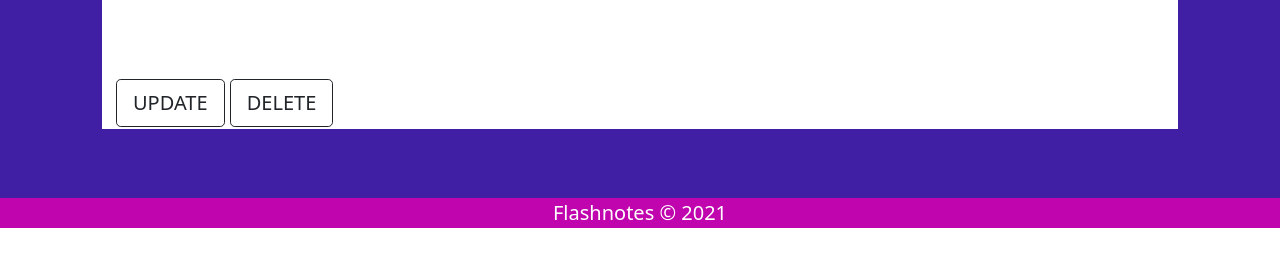
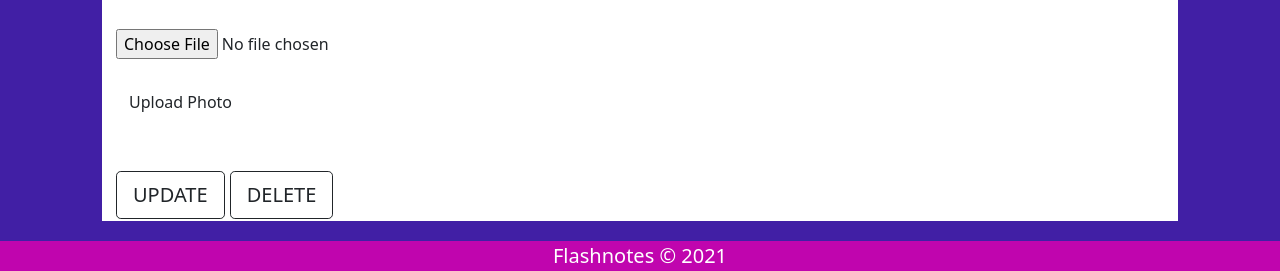
Before and after one commit to Niki-Sal/StickyNotes, a Django app: page /books/1/ in a window 1280 px wide. Shown: the part 572-843 px from the top of the page. Before the commit the page ends 800 px from the top, so only its background shows below. Run offline with Django 3.2, Linux system fonts and the light colour scheme; a user stored in the database is signed in; tables that the repository leaves empty hold one stand-in row (values such as "Sample post"); grey boxes marked "Sample" are stand-in pictures.

Commit message:
Add photo upload functionality

```diff
--- a/main_app/admin.py
+++ b/main_app/admin.py
@@ -3,9 +3,10 @@
 # Register your models here.
 from django.contrib import admin
 # Register your models here.
-from .models import Book, Postit, Flashcard
+from .models import Book, Postit, Flashcard, Photo
 
 # Register your models here
 admin.site.register(Book)
 admin.site.register(Postit)
 admin.site.register(Flashcard)
+admin.site.register(Photo)
--- a/main_app/forms.py
+++ b/main_app/forms.py
@@ -10,7 +10,7 @@
 class BookForm(forms.ModelForm):
     class Meta:
         model = Book
-        fields = ('name', 'author', 'notetype', 'image')
+        fields = ('name', 'author', 'notetype')
 
 class FlashcardForm(forms.ModelForm):
     class Meta:
--- a/main_app/models.py
+++ b/main_app/models.py
@@ -39,3 +39,11 @@
 
     def __str__(self):
         return self.question
+
+
+class Photo(models.Model):
+    url = models.CharField(max_length=200)
+    book = models.ForeignKey(Book, on_delete=models.CASCADE)
+
+    def __str__(self):
+        return f"Photo for book_id: {self.book_id} @{self.url}"
--- a/main_app/templates/books/show.html
+++ b/main_app/templates/books/show.html
@@ -8,7 +8,19 @@
         <div class="container">
             <div class="row">
                 <div class="col-md-3">
-                    <img class="book-image" src="{{ book.image }}" alt="book-img">
+
+                    {% for photo in book.photo_set.all %}
+                        <img class="book-image" src="{{photo.url}}">
+                    {% empty %}
+                        <div>No Photos Uploaded</div>
+                    {% endfor %}
+
+                    <form action="{% url 'add_photo' book.id %}" enctype="multipart/form-data" method="POST">
+                        {% csrf_token %}
+                        <input type="file" name="photo-file">
+                        <br><br>
+                        <input type="submit" class="btn" value="Upload Photo">
+                    </form>
                 </div>
                 <div class="col-md-5">
                     <div class="book-info">
@@ -104,6 +116,7 @@
 
         </div>
 
+
     </div>
 
 
--- a/main_app/urls.py
+++ b/main_app/urls.py
@@ -13,5 +13,6 @@
     path('postit/<int:pk>/delete-postit/', views.PostitDelete.as_view(), name='postit_delete'),
     path('books/<int:book_id>/add_postit/', views.add_postit, name='add_postit'),
     path('books/<int:book_id>/add_flashcard/', views.add_flashcard, name='add_flashcard'),
+    path('books/<int:book_id>/add_photo/', views.add_photo, name='add_photo'),
     path('accounts/signup', views.sign_up, name='sign_up')
 ]
--- a/main_app/views.py
+++ b/main_app/views.py
@@ -4,8 +4,13 @@
 from django.contrib.auth import login
 from django.contrib.auth.forms import UserCreationForm
 from django.contrib.auth.decorators import login_required
-from .models import Book, Postit
+from .models import Book, Postit, Photo
 from .forms import PostitForm, BookForm, FlashcardForm
+import uuid
+import boto3
+
+S3_BASE_URL = 'https://s3-us-west-2.amazonaws.com/'
+BUCKET = 'flashnotes'
 
 
 # class BookCreate(CreateView):
@@ -127,3 +132,22 @@
     'form': form,
     'error_message': error_message
   })
+
+def add_photo(request, book_id):
+    # photo-file will be the "name" attribute on the <input type="file">
+    photo_file = request.FILES.get('photo-file', None)
+    if photo_file:
+        s3 = boto3.client('s3')
+        # need a unique "key" for S3 / needs image file extension too
+        key = uuid.uuid4().hex[:6] + photo_file.name[photo_file.name.rfind('.'):]
+        # just in case something goes wrong
+        try:
+            s3.upload_fileobj(photo_file, BUCKET, key)
+            # build the full url string
+            url = f"{S3_BASE_URL}{BUCKET}/{key}"
+            # we can assign to cat_id or cat (if you have a book object)
+            photo = Photo(url=url, book_id=book_id)
+            photo.save()
+        except:
+            print('An error occurred uploading file to S3')
+    return redirect('books_show', book_id=book_id)
```
Also changed, not shown: main_app/migrations/0008_photo.py (added).
